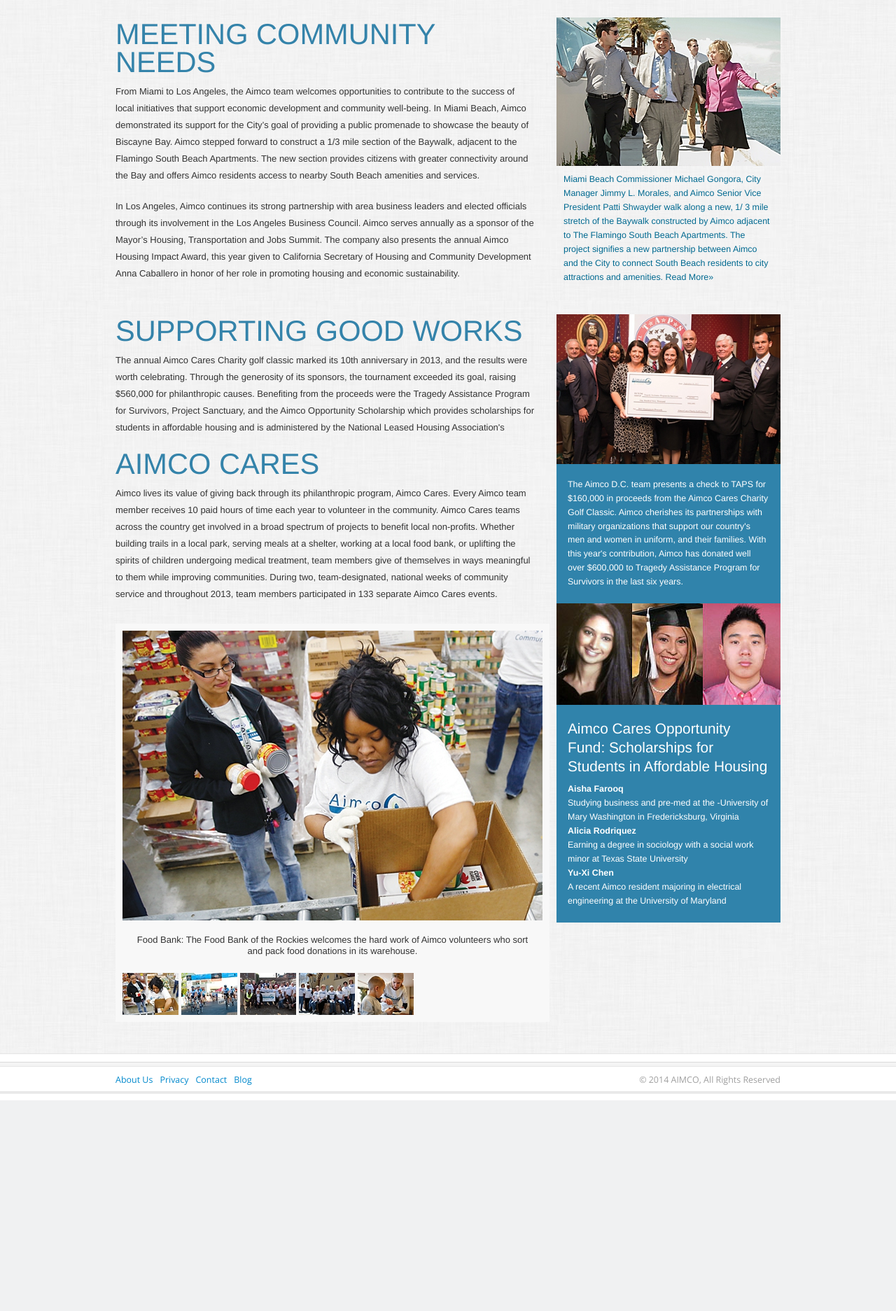
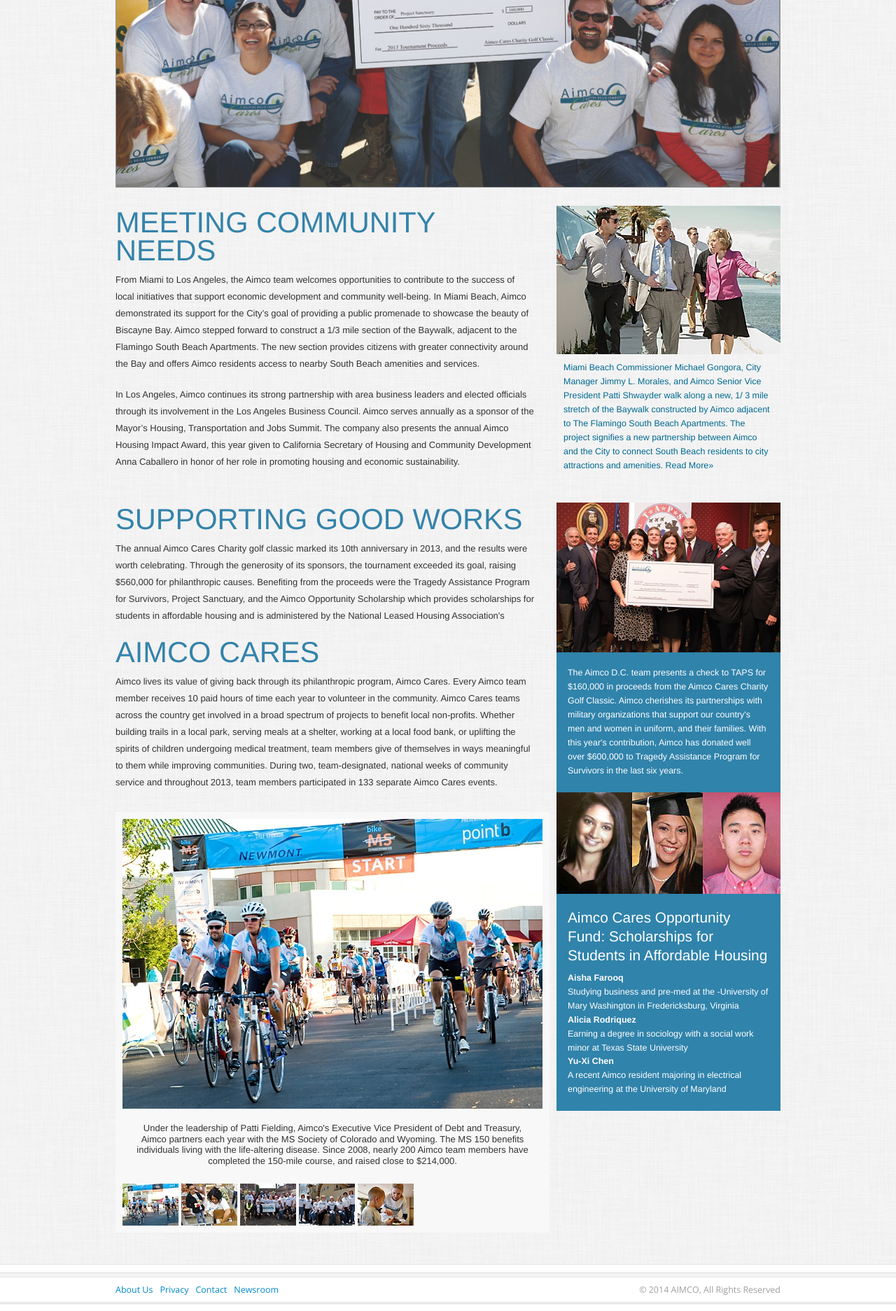
Before and after one commit to WordsPicturesIdeas/AimcoCorporateCitizenship, a PHP site: page /citizenship.php in a window 1280 px wide. Shown: the part 396-2269 px from the top of the page at 70% size. Before the commit the page ends 1968 px from the top, so only its background shows below. Run offline with PHP 8.4, Linux system fonts and the light colour scheme; some libraries are stand-ins or nearby versions.

Commit message:
catch-up

```diff
--- a/__includes/inc.footer.php
+++ b/__includes/inc.footer.php
@@ -6,7 +6,7 @@
 						<li><a href="http://www.aimco.com/about-us/our-business/property-operations">About Us</a><li>
 						<li><a href="http://www.aimco.com/privacy">Privacy</a></li>
 						<li><a href="http://www.aimco.com/contact-us">Contact</a></li>
-						<li><a href="http://www.aimco.com/press-room/press-releases">Blog</a></li>
+						<li><a href="http://www.aimco.com/press-room/press-releases">Newsroom</a></li>
 					</ul>
 				</nav>
 				<p class="copy">&copy; <?php echo date("Y")?> AIMCO, All Rights Reserved</p>
--- a/assets/css/pages/financial.css
+++ b/assets/css/pages/financial.css
@@ -65,8 +65,8 @@
 
 
  .member {
-	background: url(../../img/pages/financial/bullet-arrow.png) left 6px no-repeat;
-	padding: 0 0 0 50px;
+	/*background: url(../../img/pages/financial/bullet-arrow.png) left 6px no-repeat;
+	padding: 0 0 0 50px;*/
 	margin-top: 10px;
 }
 p.member-name,
--- a/citizenship.php
+++ b/citizenship.php
@@ -33,12 +33,12 @@
 
 				<section class="hero">
 					<div class="img-holder">
-						<img src="assets/img/pages/citizenship/hero-1.jpg" alt="citizenship image"/>
+						<img src="assets/img/pages/citizenship/hero-1.png" alt="citizenship lead image" />
 					</div>
 					<header class="hero-title">
 						<span class="hero-ribbon"></span>
 						<span class="pre-text">Outstanding Corporate</span>
-						<h1>citizenship</h1>
+						<h1>Citizenship</h1>
 					</header>
 				</section><!-- //hero -->
 
@@ -58,9 +58,9 @@
 
 					<div class="aside">
 						<article class="article sanctuary-video video">
-							<a href="assets/videos/Thank_you_AIMCO.swf">
-								<img src="assets/img/pages/citizenship/aside-img-1.jpg"/>
-							</a>
+							<!--<a href="assets/videos/Thank_you_AIMCO.swf">-->
+								<img src="assets/img/pages/citizenship/aside-img-1.jpg" alt="aside"/>
+							<!-- </a> -->
 							<div class="caption">
 								<p>
 									Miami Beach Commissioner Michael Gongora, City Manager Jimmy L. Morales, and Aimco Senior Vice President Patti Shwayder walk along a new, 1/ 3 mile stretch of the Baywalk constructed by Aimco adjacent to The Flamingo South Beach Apartments. The project signifies a new partnership between Aimco and the City to connect South Beach residents to city attractions and amenities.
@@ -93,14 +93,14 @@
 							<section class="meta clearfix">
 								<div class="images">
 									<div class="image-holder">
-										<img src="assets/img/pages/citizenship/ms-1-image.jpg"/>
+										<img src="assets/img/pages/citizenship/ms-1-image.jpg" alt="image"/>
 									</div>
 										<?php $captions = array(
-											1 => 'Food Bank: The Food Bank of the Rockies welcomes the hard work of Aimco volunteers who sort and pack food donations in its warehouse.',
-											2 => 'MS Bike Race – RIDING FOR A CURE: Under the leadership of Patti Fielding, Aimco\'s Executive Vice President of Debt and Treasury, Aimco partners each year with the MS Society of Colorado and Wyoming. The MS 150 benefits individuals living with the life-altering disease. Since 2008, nearly 200 Aimco team members have completed the 150-mile course, and raised close to $214,000.',
-											3 => 'Philadelphia: Aimco Philadelphia team members partnered with leaders of the University City District to clean a vacant lot and help improve the appearance of a local neighborhood.',
-											4 => 'Tennyson Center: Team members volunteered at the Tennyson Center for abused and neglected children during one of two national Aimco Cares Community Service Weeks.',
-											5 => 'Ronald McDonald House: The Ronald McDonald House holds a special place in the hearts of Aimco team members who volunteer regularly to prepare and serve meals to families dealing with serious medical issues.'
+											1 => 'Under the leadership of Patti Fielding, Aimco\'s Executive Vice President of Debt and Treasury, Aimco partners each year with the MS Society of Colorado and Wyoming. The MS 150 benefits individuals living with the life-altering disease. Since 2008, nearly 200 Aimco team members have completed the 150-mile course, and raised close to $214,000.',
+											2 => 'The Food Bank of the Rockies welcomes the hard work of Aimco volunteers who sort and pack food donations in its warehouse.',
+											3 => 'Aimco Philadelphia team members partnered with leaders of the University City District to clean a vacant lot and help improve the appearance of a local neighborhood.',
+											4 => 'Team members volunteered at the Tennyson Center for abused and neglected children during one of two national Aimco Cares Community Service Weeks.',
+											5 => 'The Ronald McDonald House holds a special place in the hearts of Aimco team members who volunteer regularly to prepare and serve meals to families dealing with serious medical issues.'
 										);
 										?>
 									<p class="image-caption">
@@ -130,7 +130,7 @@
 
 					<div class="aside">
 						<article class="article">
-							<img src="assets/img/pages/citizenship/aside-img-2.jpg"/>
+							<img src="assets/img/pages/citizenship/aside-img-2.jpg" alt="image aside"/>
 							<div class="caption blue">
 								<p>
 									The Aimco D.C. team presents a check to TAPS for $160,000 in proceeds from the Aimco Cares Charity Golf Classic. Aimco cherishes its partnerships with military organizations that support our country's men and women in uniform, and their families. With this year's contribution, Aimco has donated well over $600,000 to Tragedy Assistance Program for Survivors in the last six years.
--- a/index.php
+++ b/index.php
@@ -64,7 +64,7 @@
 							<div class="details">
 								<span class="pre_heading">Outstanding Corporate</span>
 								<span class="sub_heading">CITIZENSHIP <i class="icon-right-circled"></i></span>
-								<span class="sub_text">Aimco embraces corporate citizenship by engaging in community partnerships, working with elected officials, and giving back to those in need through team volunteer projects nationwide.</span>
+								<span class="sub_text">Aimco embraces corporate citizenship by engaging in community partnerships, working with elected officials, and giving back to giving back to communities through team volunteer projects nationwide.</span>
 							</div>
 						</a>
 						<div class="tile-backdrop">
--- a/team.php
+++ b/team.php
@@ -53,7 +53,9 @@
 							<?php $first = $i == 1 ? 'first' : ''; ?>
 							<?php $last = $i == 4 ? 'video fancybox-media' : '';  ?>
 							<?php  /* $video_url = $i == 4 ? 'assets/videos/Priscilla_Gonzales.swf' : '';   */ ?>
-							<?php  $video_url = $i == 4 ? 'http://www.youtube.com/embed/BjCHJ-T2hsA' : '';  ?>
+							<?php /* $video_url = $i == 4 ? 'http://www.youtube.com/embed/BjCHJ-T2hsA' : '';  */ ?>
+							<?php /* $video_url = $i == 4 ? 'http://www.aimco.com/videos/our-culture-is-our-heart' : ''; */ ?>
+							<?php /* new shorter video link: */ $video_url = $i == 4 ? 'http://www.aimco.com/videos/aimco-culture-video' : '';  ?>
 							<li class="<?php echo $last;?> <?php echo $first ?>">
 								<a href="<?php echo $video_url; ?>">
 									<img src="assets/img/pages/team/hero-<?php echo $i?>-thumb.jpg" />
--- a/vision.php
+++ b/vision.php
@@ -124,7 +124,7 @@
 						<div class="signature ir">Terry</div>
 						<p class="name">Terry Considine</p>
 						<p class="title">Chairman and CEO</p>
-						<p class="company">Appartment Investment and Management Company</p>
+						<p class="company">Apartment Investment and Management Company</p>
 						</div>
 					</div>
 					<article>
```
Also changed, not shown: owner-operator.php (+6 -4 lines), assets/img/pages/citizenship/hero-1-b2.jpg (added), assets/img/pages/citizenship/hero-1-buster.jpg (added), assets/img/pages/citizenship/hero-1.png (added), assets/img/pages/citizenship/ms-1-image.jpg, assets/img/pages/citizenship/ms-1-thumb.jpg, assets/img/pages/citizenship/ms-2-image.jpg, assets/img/pages/citizenship/ms-2-thumb.jpg, 1 other file.
